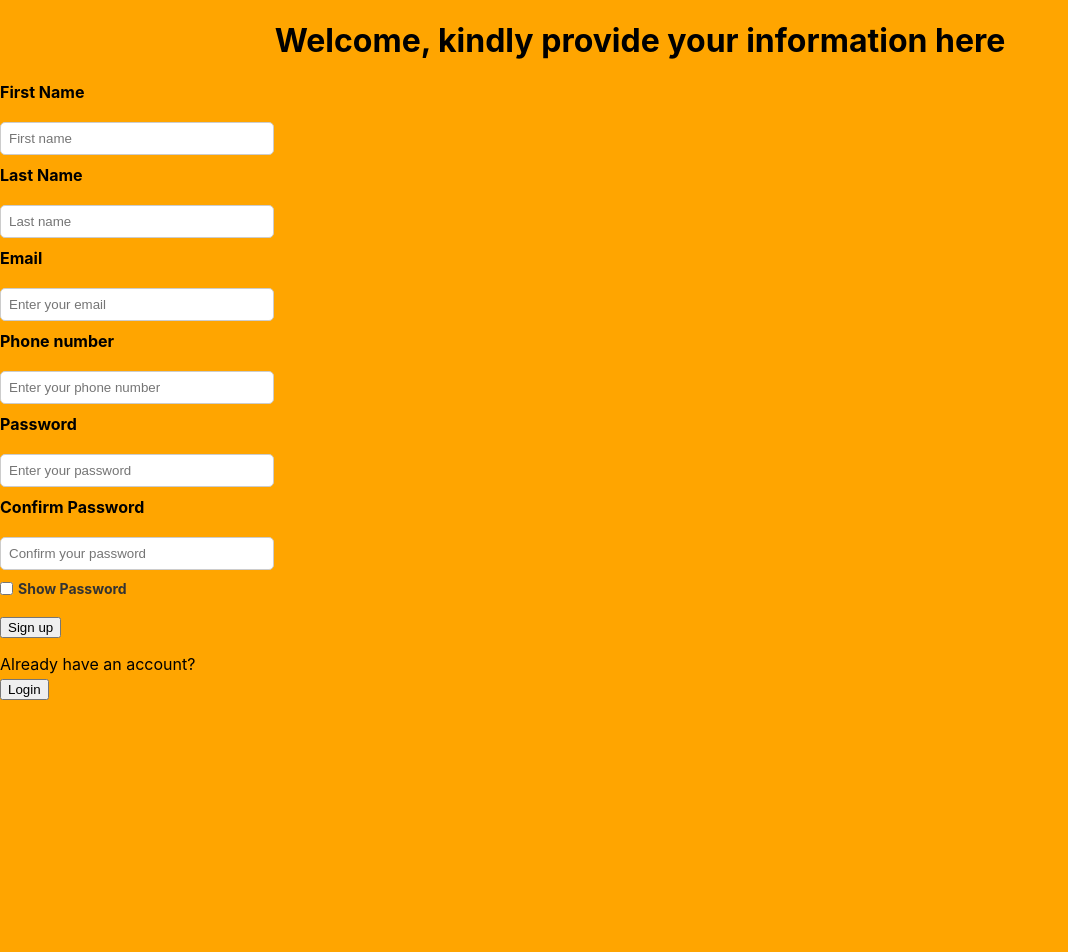
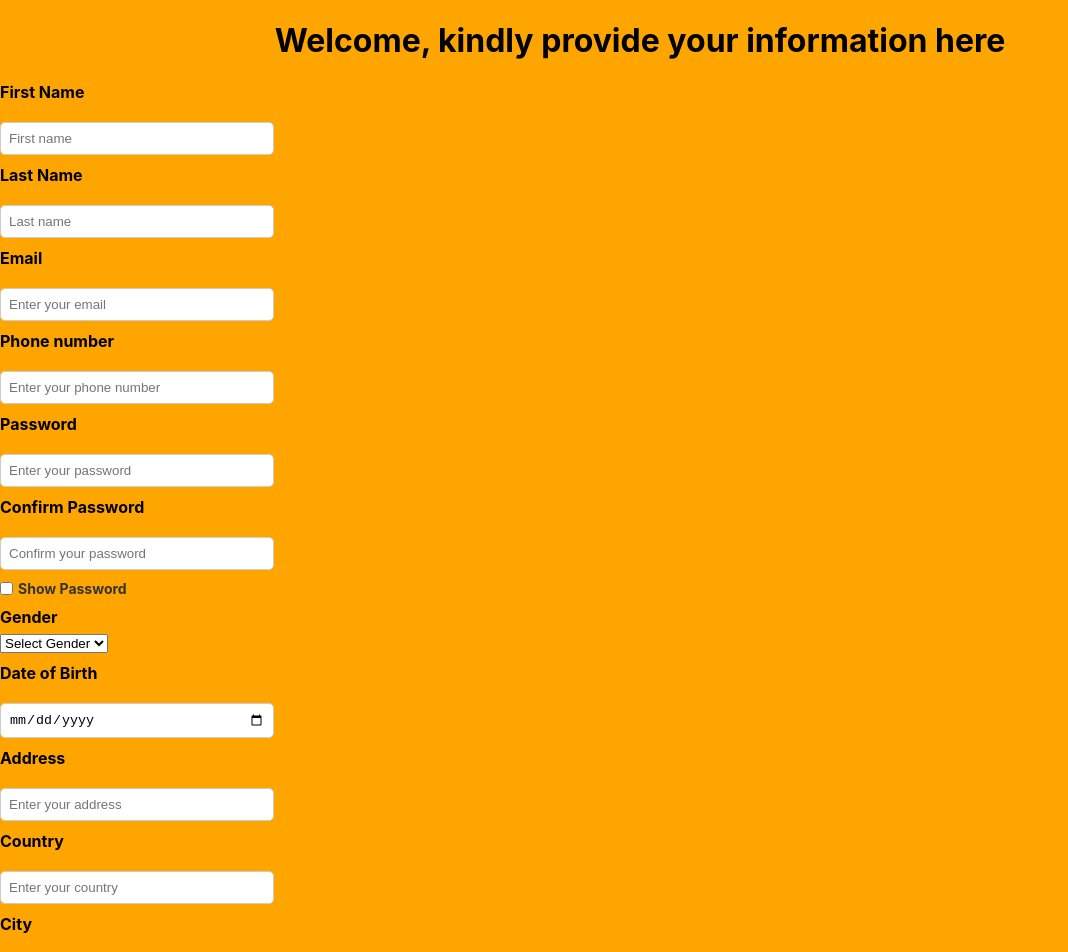
Before and after one commit to Arole01/LoginForm, a React (Create React App) app: page /signup in a window 1280 px wide. Shown: the top 952 px of the page, without its empty margins (0-1068 px from the left). Before the commit the page ends 800 px from the top, so only its background shows below. Built offline with nearby package versions, Linux system fonts and the light colour scheme.

Commit message:
inputField

```diff
--- a/src/Pages/Signup.js
+++ b/src/Pages/Signup.js
@@ -8,7 +8,8 @@ import { Link } from "react-router-dom"
 import "./Signup.css"
 
 const schema = Yup.object({
-    name:Yup.string().required().trim(),
+    firstname:Yup.string().required().trim(),
+    lastname:Yup.string().required().trim(),
     email:Yup.string().email().required(),
     password:Yup.string().required().min(3).max(10),
         // .matches( /^(?=.[A-Z])(?=.[a-z])(?=.\d)(?=.[@$!%?&])[A-Za-z\d@$!%?&]{8,10}$/,
@@ -27,11 +28,13 @@ const schema = Yup.object({
 
 const Signup = () => {
 const [loading,setLoading] = useState(false)
-const {handleSubmit,register,reset, formState:{errors}
+const [showPassword, setShowPassword] = useState(false)
+const {handleSubmit,register, formState:{errors}
+
 
 } = useForm({resolver:yupResolver(schema)})
 
-const [showPassword, setShowPassword] = useState(false)
+
 
 const submit = async (data)=> {
 
@@ -39,10 +42,10 @@ const submit = async (data)=> {
         const { confirmPassword, ...userData} = data;
 
         setLoading(true)
-        const response = await axios.post("https://davidbackend-ts7d.onrender.com/api/auth/register", data)
+        const response = await axios.post("https://davidbackend-ts7d.onrender.com/api/auth/register", userData)
         toast.success(response?.data?.message || "Signup successful")
     } catch (error) {
-        toast.error(error.response.data.message)
+        toast.error(error?.response?.data?.message || "Signup failed")
     }finally{
         setLoading(false)
     }
@@ -52,10 +55,10 @@ const submit = async (data)=> {
             <h1>Welcome, kindly provide your information here</h1>
         <form className="form-container" onSubmit={handleSubmit(submit)}>
             <label>First Name</label>
-            <input type="text" placeholder="First name" {...register("name")}/>
+            <input type="text" placeholder="First name" {...register("firstname")}/>
             {errors.name && <p style={{color:"red"}}>{errors.name.message}</p>}
             <label>Last Name</label>
-            <input type="text" placeholder="Last name" {...register("name")}/>
+            <input type="text" placeholder="Last name" {...register("lastname")}/>
             {errors.name && <p style={{color:"red"}}>{errors.name.message}</p>}
             <label>Email</label>
             <input type="email" placeholder="Enter your email" {...register("email")}/>
@@ -81,11 +84,39 @@ const submit = async (data)=> {
                     <label htmlFor="showPassword">Show Password</label>
                 </div>
 
+                <label>Gender</label>
+                <select {...register("gender")}>
+                    <option value="">Select Gender</option>
+                    <option value="male">Male</option>
+                    <option value="female">Female</option>
+                </select>
+                {errors.gender && <p style={{color:"red"}}>{errors.gender.message}</p>}
+
+                <label>Date of Birth</label>
+                <input type="date" {...register("dob")}/>
+                {errors.dob && <p style={{color:"red"}}>{errors.dob.message}</p>}
+
+
+                <label>Address</label>
+                <input type="text" {...register("address")} placeholder="Enter your address"/>
+                {errors.address && <p style={{color:"red"}}>{errors.address.message}</p>}
+
+                <label>Country</label>
+                <input type="text" {...register("country")} placeholder="Enter your country"/>
+                {errors.country && <p style={{color:"red"}}>{errors.country.message}</p>}
+
+                <label>City</label>
+                <input type="text" {...register("city")} placeholder="Enter your city"/>
+                {errors.city && <p style={{color:"red"}}>{errors.city.message}</p>}
+
             <button className="bttn" disabled={loading}>{loading? "Signing up": "Sign up"}</button>
             </form>
 
             <p>Already have an account?
-                <Link to="/login"> <button className="btnnn">Login</button></Link></p>
+                <Link to="/login">
+                <button className="btnnn">Login</button>
+                </Link>
+                </p>
         </div>
     )
 }
```
